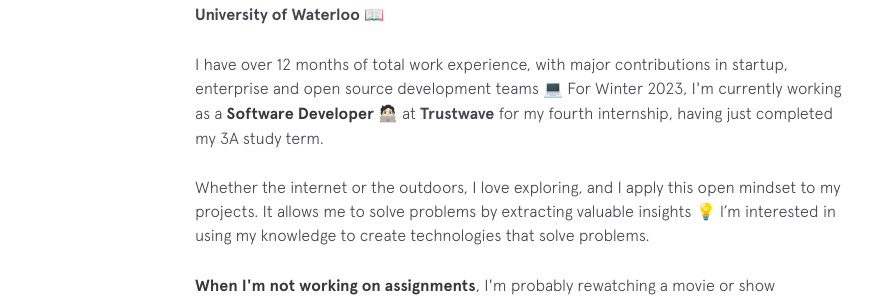
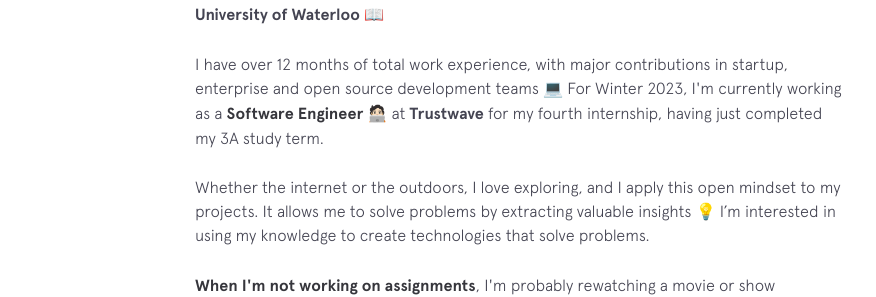
Before and after one commit to rohanxminocha/personal-website-v1, a Jekyll site: the page built from index.html, in a window 1280 px wide and 900 px high, scrolled down 920 px. Shown: the part 156-453 px from the top of the window, without its empty margins (255-1131 px from the left). Built offline with Jekyll 4.4.1, drawn with Linux system fonts in a browser that asks for light colours; nearby versions of some CDN libraries.

Commit message:
Update background.html

```diff
--- a/_includes/background.html
+++ b/_includes/background.html
@@ -3,7 +3,7 @@
    <div class="section__content">
       <p>Hey, welcome to my corner of the internet!</p>
       <p>I'm a 3<sup>rd<</sup> year undergraduate <strong>Computer Science</strong> student <s>studying</s> surviving at the <a class="underline-link" href="https://cs.uwaterloo.ca/" target="_blank">University of Waterloo</a> 📖</p>
-      <p>I have over 12 months of total work experience, with major contributions in startup, enterprise and open source development teams 💻 For Winter 2023, I'm currently working as a <strong>Software Developer 🧑🏻‍💻</strong> at <a class="underline-link" href="https://www.trustwave.com/" target="_blank">Trustwave</a> for my fourth internship, having just completed my 3A study term.</p>
+      <p>I have over 12 months of total work experience, with major contributions in startup, enterprise and open source development teams 💻 For Winter 2023, I'm currently working as a <strong>Software Engineer 🧑🏻‍💻</strong> at <a class="underline-link" href="https://www.trustwave.com/" target="_blank">Trustwave</a> for my fourth internship, having just completed my 3A study term.</p>
       <p>Whether the internet or the outdoors, I love exploring, and I apply this open mindset to my projects. It allows me to solve problems by extracting valuable insights 💡 I’m interested in using my knowledge to create technologies that solve problems.</p>
       <p><strong>When I'm not working on assignments</strong>, I'm probably rewatching a movie or show <br>(rewatches >>> first watch) 🎥</p>
       <p>Some of my current interests include <strong>Cryptocurrency</strong>, <strong>Blockchain</strong> and exploring new cities with a coffee!</p>
```
